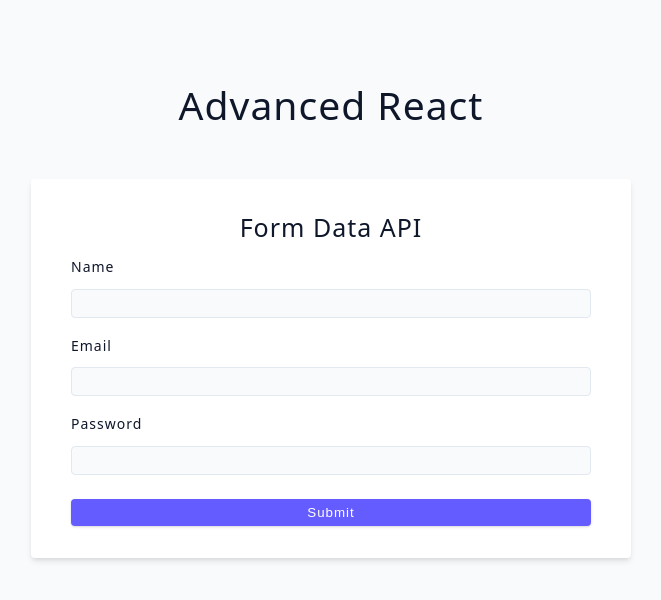
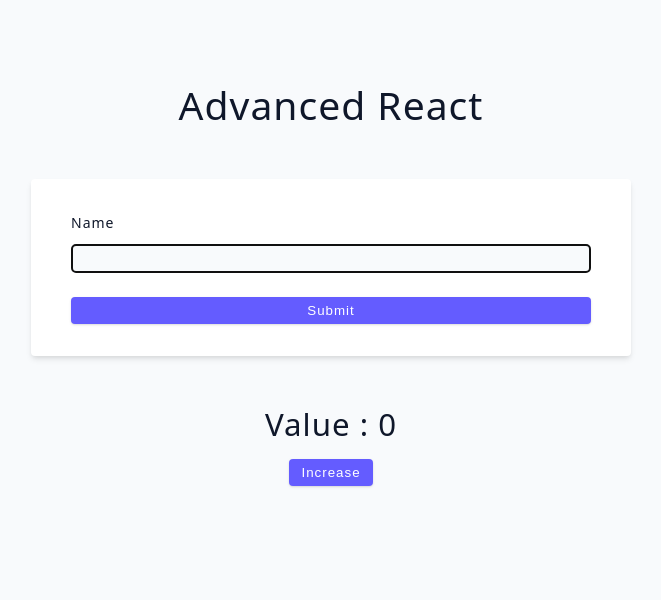
Before and after one commit to vsbron/course-all-in-one-2025, a React (Vite) app in the folder 03-advanced-react/: page / in a window 1280 px wide. Shown: the top 600 px of the page, without its empty margins (309-970 px from the left). Built offline with nearby package versions, Linux system fonts and the light colour scheme.

Commit message:
03-advanced-react - Form example using useRef

```diff
--- a/03-advanced-react/src/App.jsx
+++ b/03-advanced-react/src/App.jsx
@@ -1,12 +1,11 @@
-import OtherInputs from "./tutorial/06-forms/04-other-inputs";
-import UncontrolledInputs from "./tutorial/06-forms/05-form-data";
+import UseRefBasics from "./tutorial/07-useRef/01-useRef-basics";
 
 function App() {
   // Returned JSX
   return (
     <div className="container">
       <h2>Advanced React</h2>
-      <UncontrolledInputs />
+      <UseRefBasics />
     </div>
   );
 }
--- a/03-advanced-react/src/tutorial/07-useRef/01-useRef-basics.jsx
+++ b/03-advanced-react/src/tutorial/07-useRef/01-useRef-basics.jsx
@@ -1,12 +1,24 @@
 import { useEffect, useRef, useState } from "react";
 
 const UseRefBasics = () => {
+  // Creating the state for the value
   const [value, setValue] = useState(0);
 
+  // Creating the useRef instance
+  const refContainer = useRef(null);
+
+  // useEffect function that places our focus on the input field
+  useEffect(() => {
+    refContainer.current.focus();
+  }, []);
+
+  // Create the form submit handler that logs the input value using ref
   const handleSubmit = (e) => {
     e.preventDefault();
+    console.log(refContainer.current.value);
   };
 
+  // Returned JSX
   return (
     <div>
       <form className="form" onSubmit={handleSubmit}>
@@ -14,13 +26,18 @@ const UseRefBasics = () => {
           <label htmlFor="name" className="form-label">
             Name
           </label>
-          <input type="text" id="name" className="form-input" />
+          <input
+            type="text"
+            id="name"
+            className="form-input"
+            ref={refContainer}
+          />
         </div>
         <button type="submit" className="btn btn-block">
           submit
         </button>
       </form>
-      <h1>value : {value}</h1>
+      <h3>value : {value}</h3>
       <button onClick={() => setValue(value + 1)} className="btn">
         increase
       </button>
```
